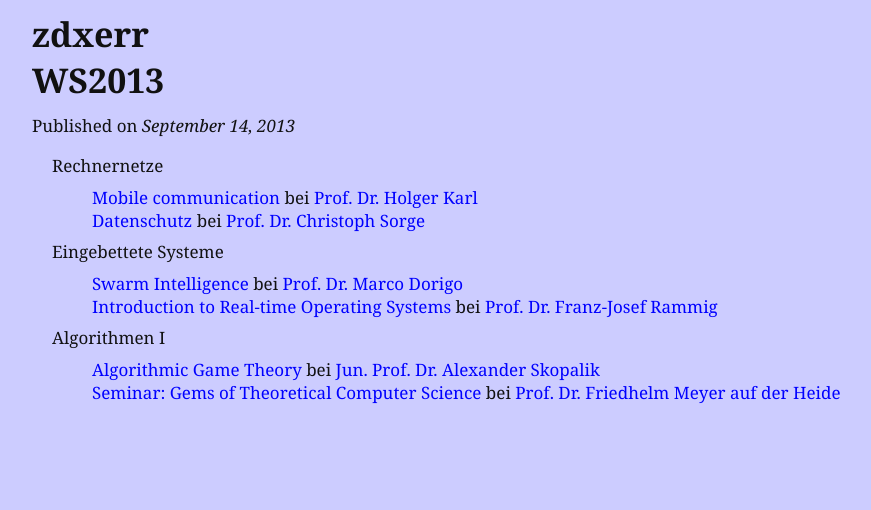
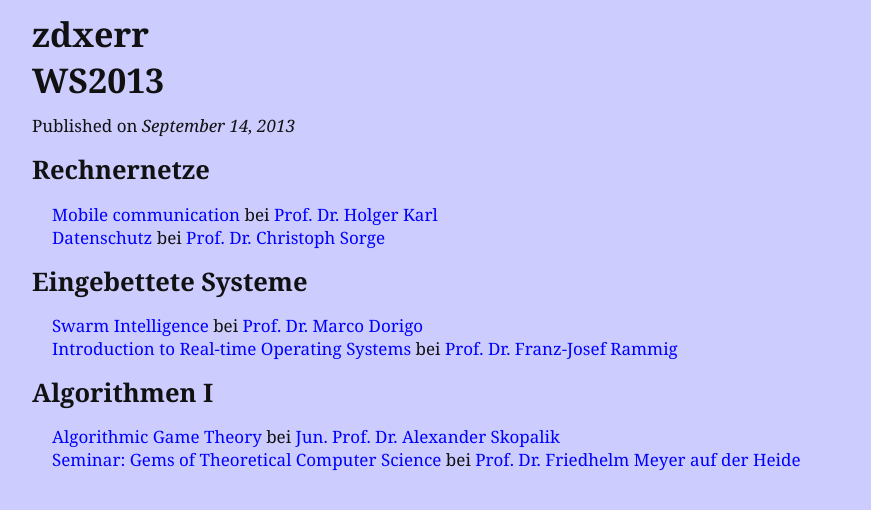
Before and after one commit to zdxerr/zdxerr.github.com, a Jekyll site: the page built from _posts/2013-09-14-ws-2013.md, in a window 1280 px wide. Shown: the top 510 px of the page, without its empty margins (208-1079 px from the left). Built offline with Jekyll 4.4.1, drawn with Linux system fonts in a browser that asks for light colours; Markdown is read by kramdown in place of the engine named in the settings.

Commit message:
Fixed line spacing.

```diff
--- a/_posts/2013-09-14-ws-2013.md
+++ b/_posts/2013-09-14-ws-2013.md
@@ -4,17 +4,17 @@ title: WS2013
 categories: [links, university, lecture, ws2013]
 ---
 
-- Rechnernetze
+Rechnernetze
+------------
+- [Mobile communication](http://www.cs.uni-paderborn.de/fachgebiete/fachgebiet-rechnernetze/lehre/lehrveranstaltungen/vl-mobilkommunikation.html) bei [Prof. Dr. Holger Karl](http://www.cs.uni-paderborn.de/fachgebiete/fachgebiet-rechnernetze/people/hk.html)
+- [Datenschutz](http://www.cs.uni-paderborn.de/fachgebiete/fg-netsec/lehre/ws1314/datenschutz.html) bei [Prof. Dr. Christoph Sorge](http://www.cs.uni-paderborn.de/?csorge)
 
-    - [Mobile communication](http://www.cs.uni-paderborn.de/fachgebiete/fachgebiet-rechnernetze/lehre/lehrveranstaltungen/vl-mobilkommunikation.html) bei [Prof. Dr. Holger Karl](http://www.cs.uni-paderborn.de/fachgebiete/fachgebiet-rechnernetze/people/hk.html)
-    - [Datenschutz](http://www.cs.uni-paderborn.de/fachgebiete/fg-netsec/lehre/ws1314/datenschutz.html) bei [Prof. Dr. Christoph Sorge](http://www.cs.uni-paderborn.de/?csorge)
+Eingebettete Systeme
+--------------------
+- [Swarm Intelligence](http://www.cs.uni-paderborn.de/fachgebiete/fg-dorigo/teaching.html) bei [Prof. Dr. Marco Dorigo](http://www.cs.uni-paderborn.de/fachgebiete/fg-dorigo/research-group/marco-dorigo.html)
+- [Introduction to Real-time Operating Systems](https://www.hni.uni-paderborn.de/en/design-of-distributed-embedded-systems/teaching/) bei [Prof. Dr. Franz-Josef Rammig](https://www.hni.uni-paderborn.de/en/design-of-distributed-embedded-systems/staff/112491383501926/)
 
-- Eingebettete Systeme
-
-    - [Swarm Intelligence](http://www.cs.uni-paderborn.de/fachgebiete/fg-dorigo/teaching.html) bei [Prof. Dr. Marco Dorigo](http://www.cs.uni-paderborn.de/fachgebiete/fg-dorigo/research-group/marco-dorigo.html)
-    - [Introduction to Real-time Operating Systems](https://www.hni.uni-paderborn.de/en/design-of-distributed-embedded-systems/teaching/) bei [Prof. Dr. Franz-Josef Rammig](https://www.hni.uni-paderborn.de/en/design-of-distributed-embedded-systems/staff/112491383501926/)
-
--  Algorithmen I
-
-    - [Algorithmic Game Theory](https://www.hni.uni-paderborn.de/alg/teaching/algogt/) bei [Jun. Prof. Dr. Alexander Skopalik](http://www.hni.uni-paderborn.de/alg/mitarbeiter/skopalik/)
-    - [Seminar: Gems of Theoretical Computer Science](https://www.hni.uni-paderborn.de/alg/teaching/perlen/) bei [Prof. Dr. Friedhelm Meyer auf der Heide](http://www.hni.uni-paderborn.de/alg/mitarbeiter/fmadh/)
+Algorithmen I
+-------------
+- [Algorithmic Game Theory](https://www.hni.uni-paderborn.de/alg/teaching/algogt/) bei [Jun. Prof. Dr. Alexander Skopalik](http://www.hni.uni-paderborn.de/alg/mitarbeiter/skopalik/)
+- [Seminar: Gems of Theoretical Computer Science](https://www.hni.uni-paderborn.de/alg/teaching/perlen/) bei [Prof. Dr. Friedhelm Meyer auf der Heide](http://www.hni.uni-paderborn.de/alg/mitarbeiter/fmadh/)
```
